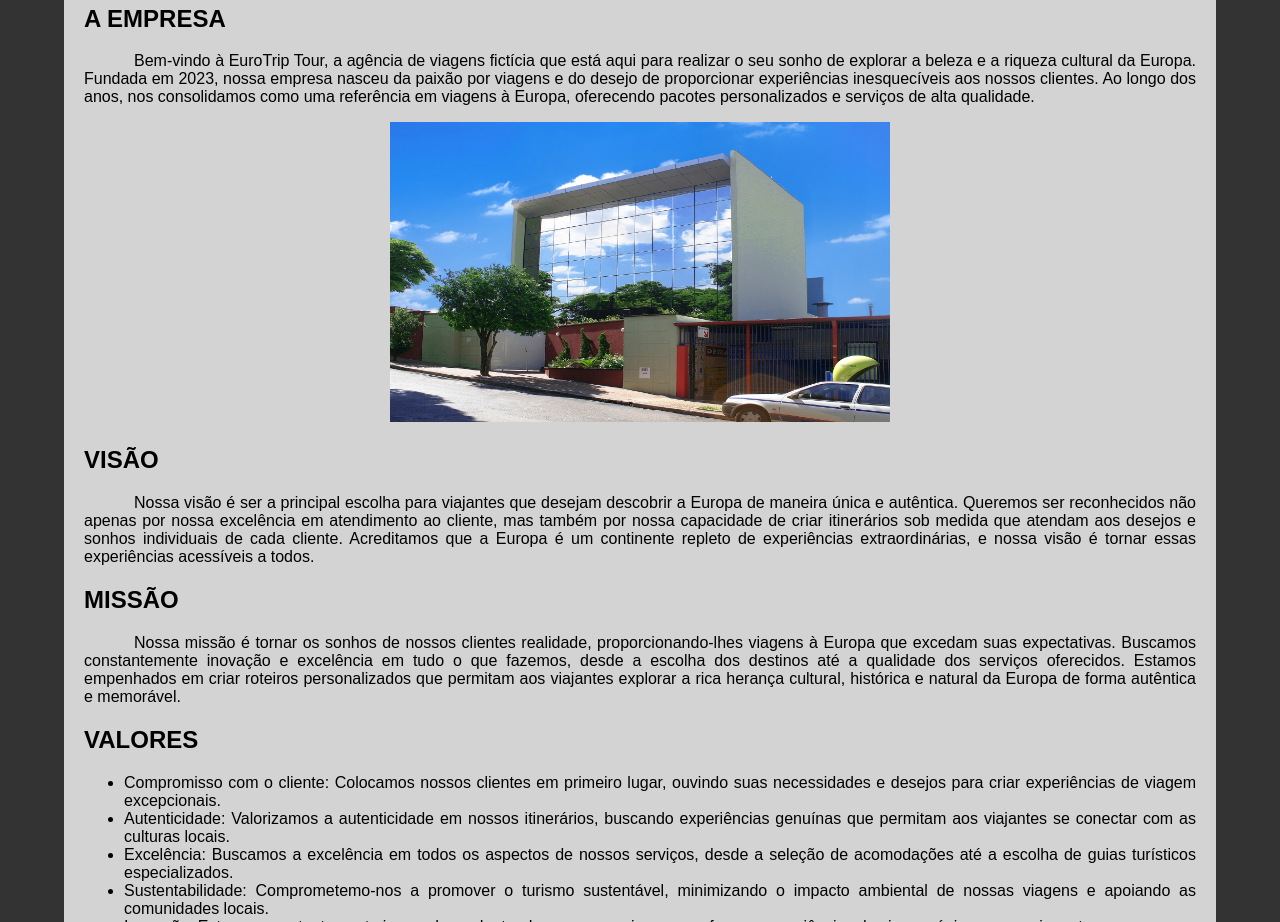
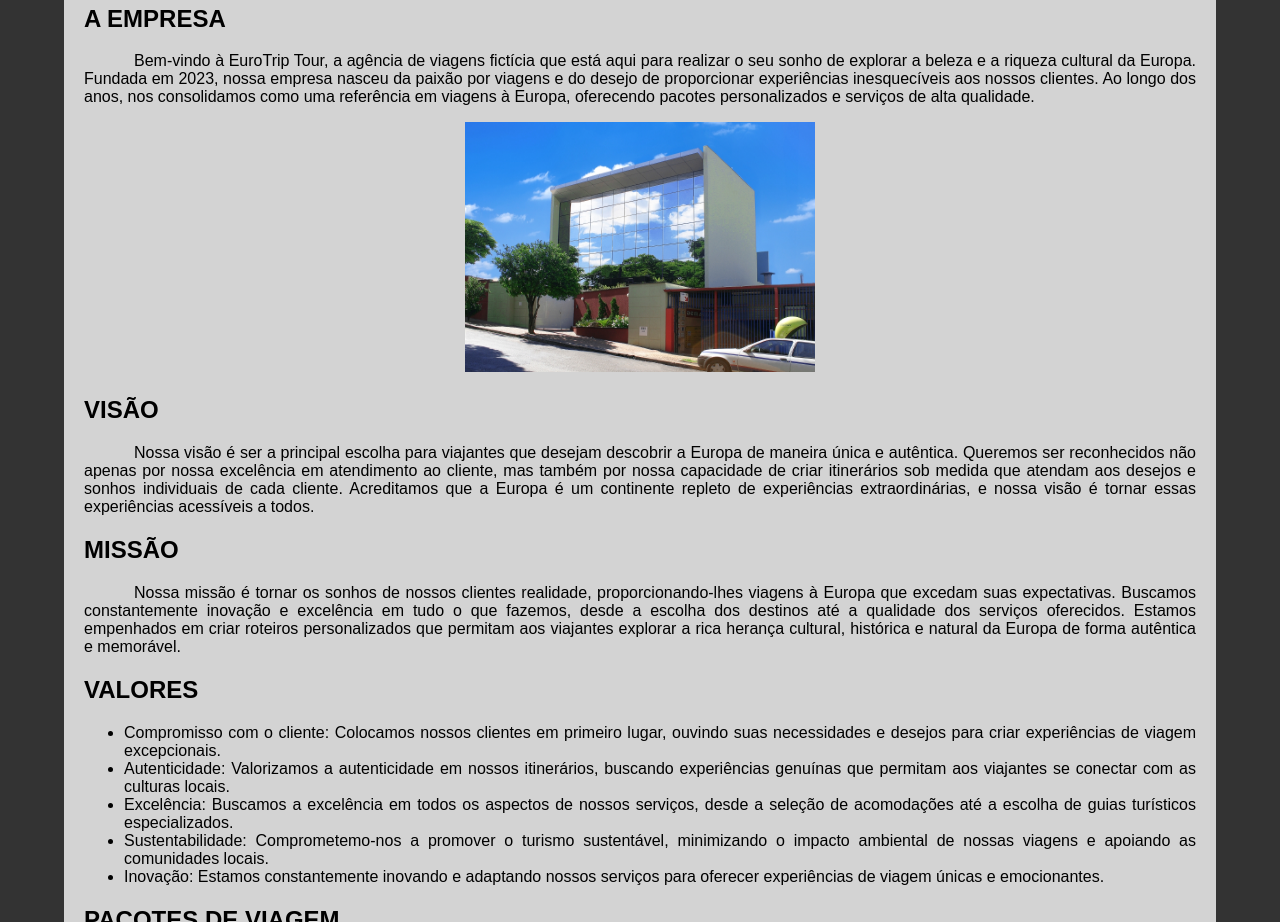
Before and after one commit to pedro-drummond/Landingpage_eurotriptour, a plain HTML site: page index.html in a window 1280 px wide. Shown: the part 1060-1982 px from the top of the page. Drawn offline with Linux system fonts and the light colour scheme.

Commit message:
Update index.html

```diff
--- a/index.html
+++ b/index.html
@@ -102,7 +102,7 @@
             Ao longo dos anos, nos consolidamos como uma referência em viagens à Europa, oferecendo pacotes personalizados e serviços de alta qualidade.
             </p>
             <div style="text-align: center">
-                <img src="img/faixada.jpg" alt="Faixada da Empresa" width="500" height="300">
+                <img src="img/faixada.jpg" alt="Faixada da Empresa" width="350" height="250">
             </div>
         </section>
 
```
